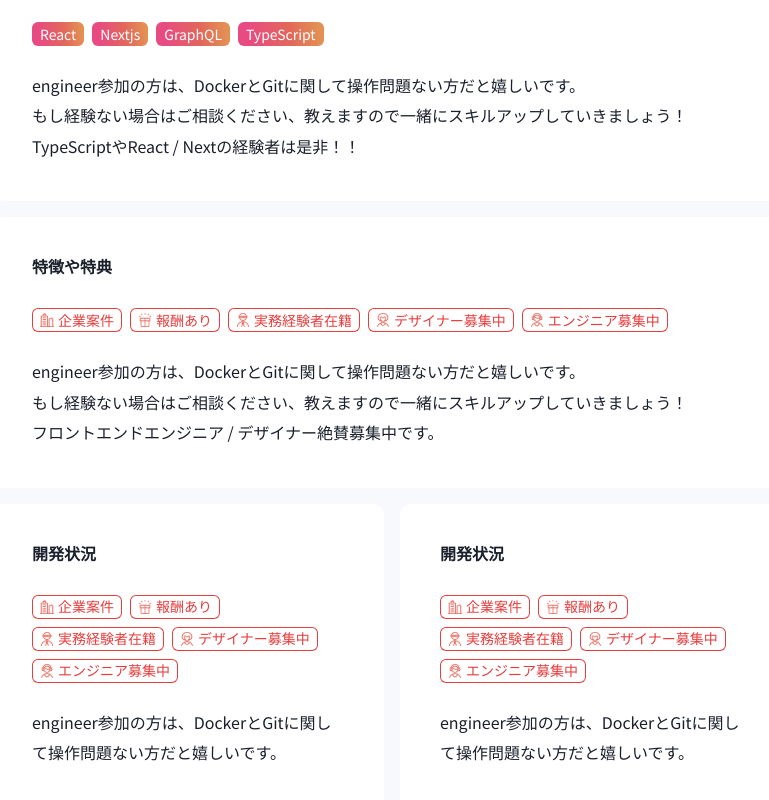
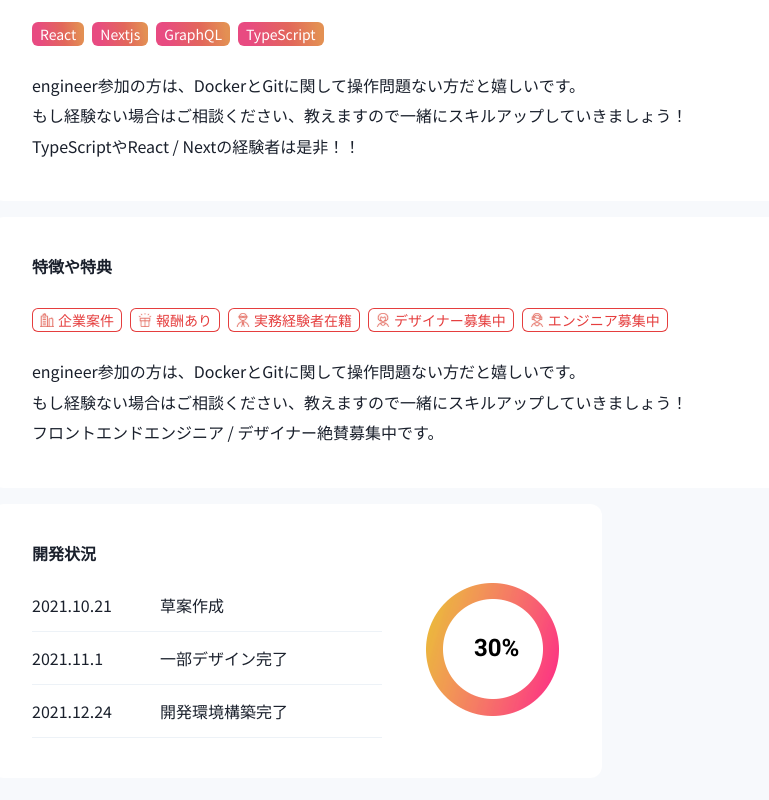
Before and after one commit to rewdaraw/sublime, a Next.js app in the folder app/: page /projects/a in a window 1280 px wide. Shown: the part 932-1732 px from the top of the page, without its empty margins (128-897 px from the left). Built offline with nearby package versions, Linux system fonts and the light colour scheme.

Commit message:
create DevelopmentInfo component

```diff
--- a/app/src/components/organisms/projects/detail/DevelopmentInfo.tsx
+++ b/app/src/components/organisms/projects/detail/DevelopmentInfo.tsx
@@ -1,19 +1,50 @@
 import React from "react";
-import { Box, Heading, Text } from "@chakra-ui/react";
-import { OutlinedFeatureList } from "../../../molecules/OutlinedFeatureList";
+import {
+  Image,
+  Heading,
+  Wrap,
+  WrapItem,
+  Table,
+  Tbody,
+  Tr,
+  Td,
+} from "@chakra-ui/react";
 
-export const DevelopmentInfo = () => {
+export const DevelopmentInfo: React.VFC = () => {
   return (
     <>
       <Heading as="h3" size="sm" mb={4}>
         開発状況
       </Heading>
-      <OutlinedFeatureList />
-      <Box mt="24px !important">
-        <Text fontSize="md" lineHeight="1.9em !important">
-          engineer参加の方は、DockerとGitに関して操作問題ない方だと嬉しいです。
-        </Text>
-      </Box>
+      <Wrap mt="0px !important">
+        <WrapItem>
+          <Table variant="simple" w={{ base: "100%", lg: "350px" }}>
+            <Tbody>
+              <Tr>
+                <Td w="60px" pl={0}>
+                  2021.10.21
+                </Td>
+                <Td pr={0}>草案作成</Td>
+              </Tr>
+              <Tr>
+                <Td pl={0}>2021.11.1</Td>
+                <Td pr={0}>一部デザイン完了</Td>
+              </Tr>
+              <Tr>
+                <Td pl={0}>2021.12.24</Td>
+                <Td pr={0}>開発環境構築完了</Td>
+              </Tr>
+            </Tbody>
+          </Table>
+        </WrapItem>
+        <WrapItem d="inline-block" pl={8}>
+          <Image
+            src="/assets/images/dummy-chart.png"
+            boxSize="140px"
+            alt="chart"
+          />
+        </WrapItem>
+      </Wrap>
     </>
   );
 };
--- a/app/src/pages/projects/[slug].tsx
+++ b/app/src/pages/projects/[slug].tsx
@@ -41,9 +41,6 @@ const ProjectDetailPage: NextPage = () => {
           <DetailMainPanel>
             <DevelopmentInfo />
           </DetailMainPanel>
-          <DetailMainPanel>
-            <DevelopmentInfo />
-          </DetailMainPanel>
         </HStack>
       </Main>
       <Aside title="Action">lll</Aside>
```
Also changed, not shown: app/public/assets/images/dummy-chart.png (added).
